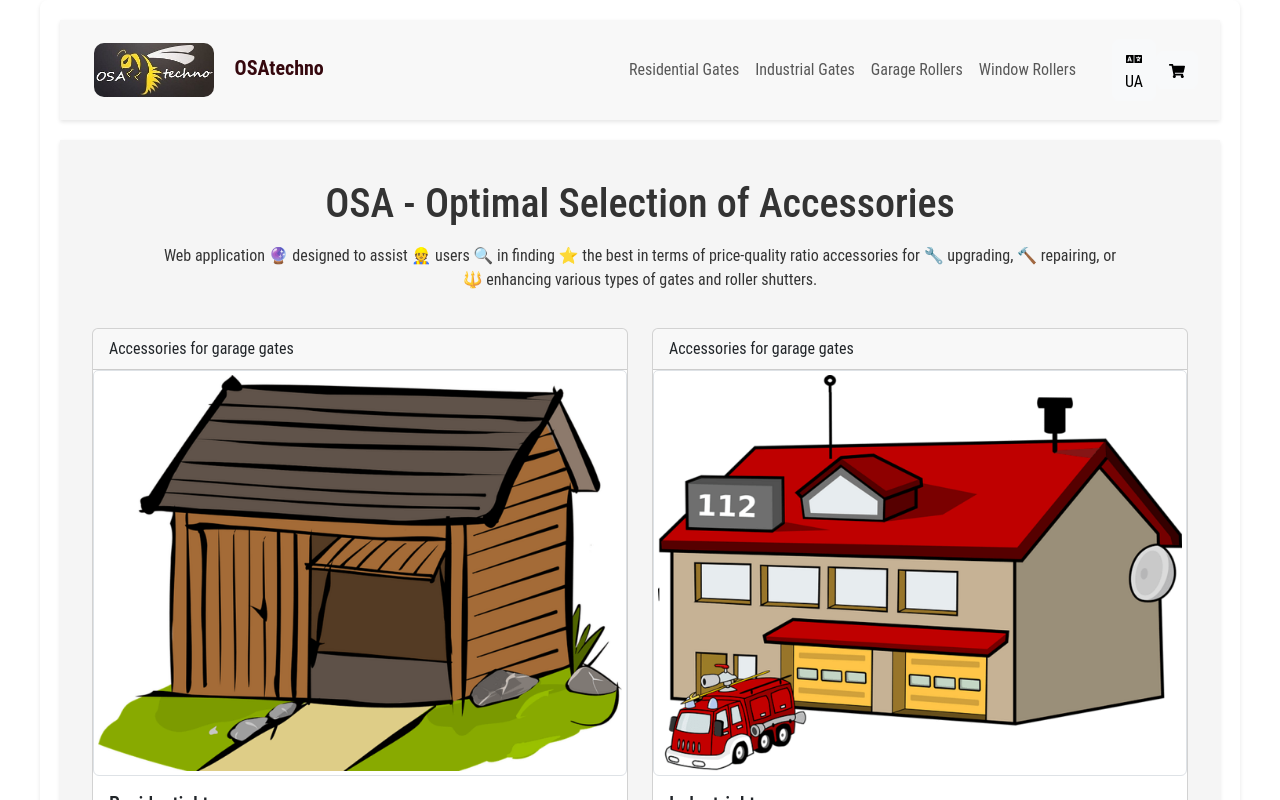
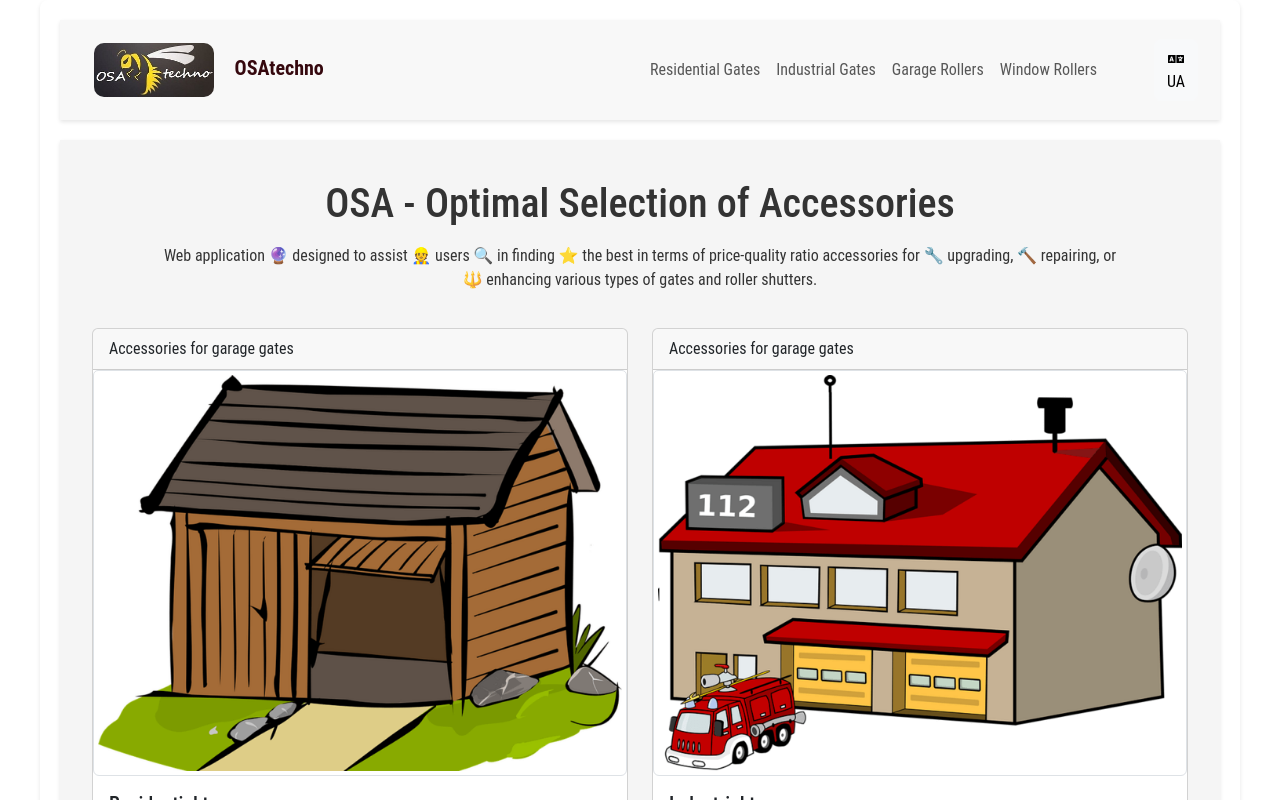
Before and after one commit to SKindij/OSAtechno, a React (Create React App) app: page / in a window 1280 px wide. Shown: the top 800 px of the page. Built offline with nearby package versions, Linux system fonts and the light colour scheme.

Commit message:
chore: make general project maintenance changes

```diff
--- a/src/components/common/Header.js
+++ b/src/components/common/Header.js
@@ -1,7 +1,7 @@
-import React, { useState, startTransition } from 'react';
+import React, { useState } from 'react';
 import { NavLink, Link } from 'react-router-dom';
 import { Navbar, Container, Nav, Button } from 'react-bootstrap';
-import { FaLanguage, FaShoppingCart } from 'react-icons/fa';
+import { FaLanguage } from 'react-icons/fa';
 import logo from '../../resources/commonImages/OSA-mini-logo.jpg';
 import './Common.scss';
 
@@ -10,10 +10,8 @@ const Header = () => {
   const [language, setLanguage] = useState('en');
 
   const handleLanguageSwitch = () => {
-    startTransition(() => {
       const newLanguage = language === 'en' ? 'ua' : 'en';
       setLanguage(newLanguage);
-    });
   };
 
   return (
@@ -22,7 +20,7 @@ const Header = () => {
         {/* Left part of navigation */}
         <Navbar expand="md" variant="light">
           <Container>
-            <Navbar.Toggle aria-controls="responsive-navbar-nav" />
+            <Navbar.Toggle aria-controls="responsive-navbar-nav" aria-label="Toggle navigation" />
             <Navbar.Brand>
               <Link to="/" className="logo-link">
                 <img src={logo} alt="OSA-mini-logo" className="logo d-inline-block" />{' '}
@@ -56,15 +54,9 @@ const Header = () => {
           {/* Language switch button */}
           <Button variant="light" className="language-switch-button ml-auto"
             onClick={handleLanguageSwitch}>
-            <FaLanguage />
-            <span className="language-text">{language === 'en' ? 'UA' : 'EN'}</span>
+              <FaLanguage />
+              <span className="language-text">{language === 'en' ? 'UA' : 'EN'}</span>
           </Button>
-          {/* Shopping cart button */}
-          <Link to="/order">
-            <Button variant="light" className="cart-button order-md-last">
-              <FaShoppingCart />
-            </Button>
-          </Link>
         </Navbar>
       </Container>
     </header>
```
